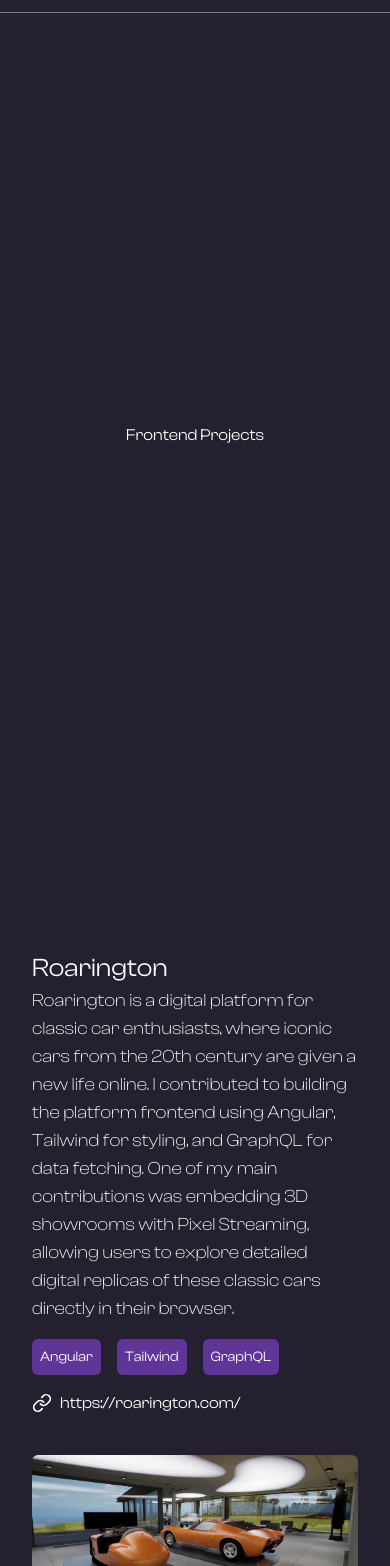
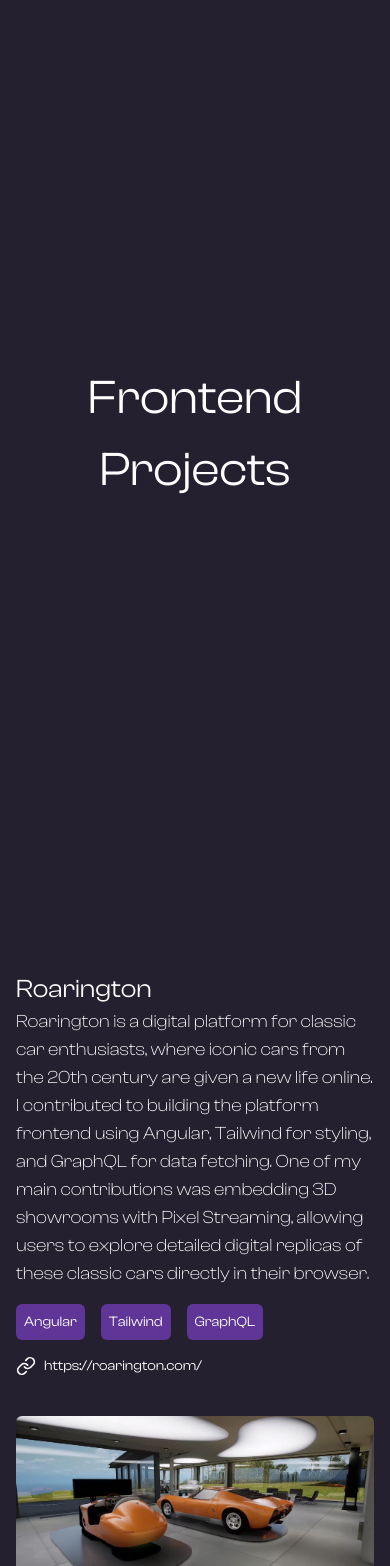
Before and after one commit to shadzijusu/shadzijusu.github.io, a React (Create React App) app: page / in a window 390 px wide. Shown: the part 4146-5712 px from the top of the page. Built offline with nearby package versions, Linux system fonts and the light colour scheme.

Commit message:
updated responsiveness of project cards

```diff
--- a/src/components/ui/projects.tsx
+++ b/src/components/ui/projects.tsx
@@ -32,7 +32,7 @@ export default function Projects() {
     {
       title: "AI-Powered Marketing Automation",
       description:
-        "Creating content for traditional marketing channels such as newsletter and podcasts can be time-consuming and poses a challenge. I developed an AI-powered solution using OpenAI and make.com for automation, that automates that process using generative AI. For newsletters, the automation includes everything from creating the content, generating a suitable image for each article, to sending out the newsletter.",
+        "Creating content for traditional marketing channels such as newsletter and podcasts can be time-consuming. I developed an AI-powered solution using OpenAI and make.com, that automates that process using generative AI. For newsletters, the automation includes everything from creating the content, generating a suitable image for each article, to sending out the newsletter.",
       image: "/images/marketing-automation.png",
       toolsUsed: ["OpenAI", "make.com"],
       link: "https://ovrlay.world/en/services/interaction",
@@ -84,7 +84,7 @@ export default function Projects() {
 
   return (
     <div className="bg-[#25202F] py-16 text-white">
-      <h1 className="font-bold text-5xl w-full border-b pb-6 border-[#7E7F86] text-white container mx-auto">
+      <h1 className="font-bold text-5xl w-full lg:border-b pb-6 border-[#7E7F86] text-white container mx-auto">
         Projects
       </h1>
       <section className="bg-[#25202F]">
--- a/src/components/ui/vertical-card-slider.tsx
+++ b/src/components/ui/vertical-card-slider.tsx
@@ -94,7 +94,7 @@ export const VerticalCardSlider = ({
         )}
       >
         <div className="page">
-          <h2 className="landscape:text-[5rem] text-center landscape:text-left">
+          <h2 className="text-[3rem] lg:text-[5rem] text-center landscape:text-left">
             {title}
           </h2>
         </div>
@@ -128,7 +128,7 @@ export const VerticalCardSlider = ({
                   href={slide.link || ""}
                   target="_blank"
                   rel="noreferrer"
-                  className="flex flex-row items-center gap-2 hover:underline text-white"
+                  className="flex flex-row items-center gap-2 hover:underline text-white max-w-[300px] md:max-w-full break-all text-sm md:text-lg"
                 >
                   <Link size={20} />
                   {slide.link}
--- a/src/styles/global.css
+++ b/src/styles/global.css
@@ -63,9 +63,6 @@
 }
 
 @layer base {
-  * {
-    @apply border-border;
-  }
   body {
     @apply font-display bg-background text-foreground;
   }
@@ -108,5 +105,5 @@ a.active {
 }
 
 .page {
-  @apply container py-16 md:py-28;
+  @apply px-4 md:container py-16 md:py-28;
 }
```
